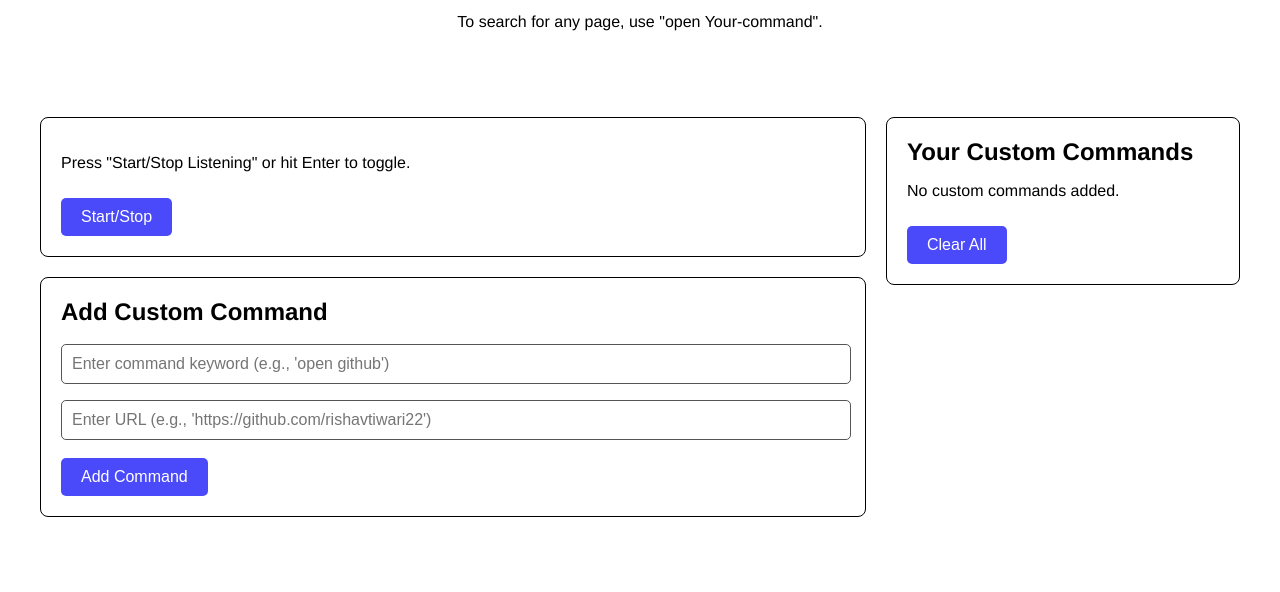
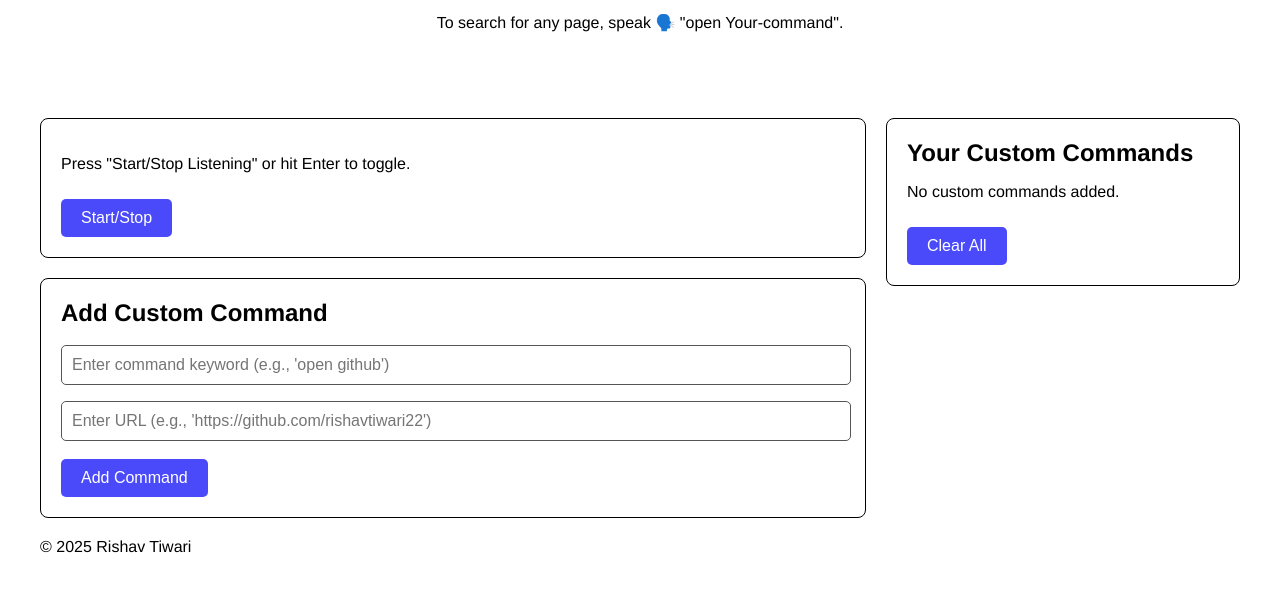
Before and after one commit to rishavtiwari22/agent-rt, a plain HTML site: page index.html in a window 1280 px wide. Shown: the part 60-652 px from the top of the page. Drawn offline with Linux system fonts and the light colour scheme.

Commit message:
changes made in ui

```diff
--- a/index.html
+++ b/index.html
@@ -9,7 +9,7 @@
   <body>
     <header>
       <h1>AI Voice-Controlled Agent</h1>
-      <p>To search for any page, use "open Your-command".</p>
+      <p>To search for any page, speak 🗣️ "open Your-command".</p>
     </header>
     <div class="container">
       <div class="left-panel">
@@ -41,6 +41,11 @@
             </form>
           </div>
         </section>
+        <section>
+            <footer class="left-footer">
+                <p>© 2025 Rishav Tiwari</p>
+            </footer>
+        </section>
       </div>
       <div class="right-panel">
         <div class="card">
```
